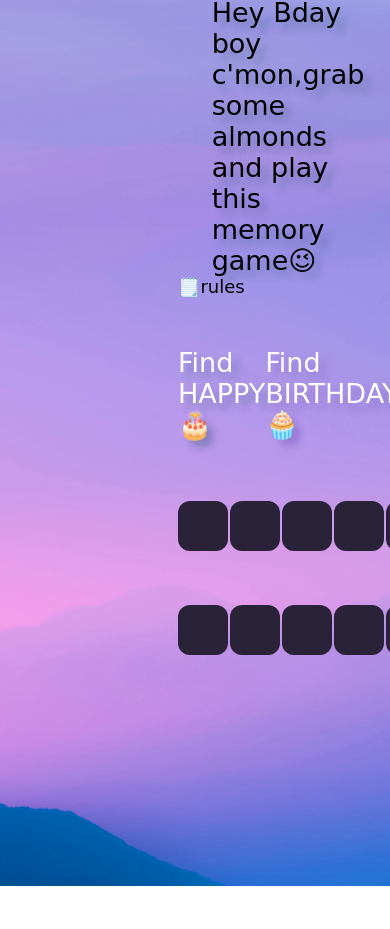
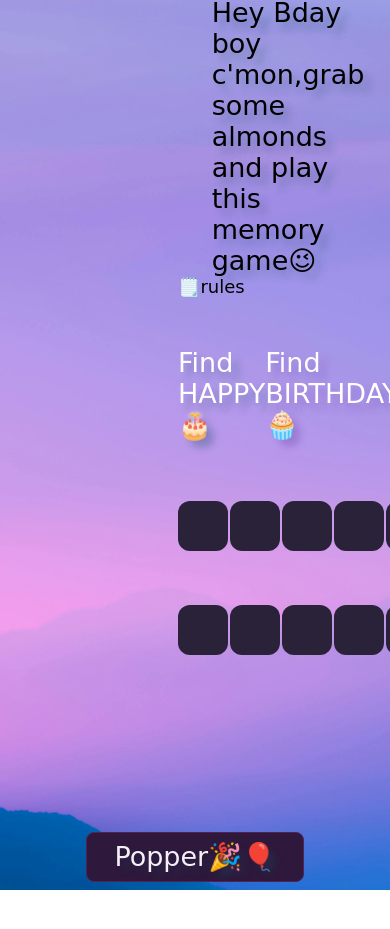
Before and after one commit to umang990/birthday-wish, a plain HTML site: page index.html in a window 390 px wide. Shown: the part 81-1010 px from the top of the page. After the commit the page ends 971 px from the top, so only its background shows below. Drawn offline with nearby package versions, Linux system fonts and the light colour scheme.

Commit message:
modified

```diff
--- a/style.css
+++ b/style.css
@@ -135,6 +135,7 @@ font-family: cursive;
     justify-content: space-between;
 
 }
+
 .endh{
     display: grid;
     grid-template-columns: repeat(5, 50px);
@@ -144,24 +145,47 @@ font-family: cursive;
     display: grid;
     grid-template-columns: repeat(8, 50px);
     grid-gap: 1px;
-}
-.btn{font-family: cursive ;
+ }
+
+.btn {
+    font-family: cursive;
     text-shadow: 7px 7px 7px rgba(24, 75, 104, 0.3);
-
     color: #f5f0f8;
     font-size: 30px;
-    height: 1px;
     background-color: #2e183b;
-    border: solid 1px rgb(82, 33, 86) ;
+    border: solid 1px rgb(82, 33, 86);
     border-radius: 8px;
-    margin-left: 600px;
-    margin-right: 600px;
+    display: flex;
+    justify-content: center;
+    align-items: center;
+
+    margin: 0 auto;
     margin-top: 25px;
-    padding-top: 3px;
-    padding-bottom: 40px;
-    padding-left: 80px;
+    max-width: 300px;
+
+    padding: 10px;
+
     cursor: pointer;
+    text-align: center;
+    word-wrap: break-word;
 }
+
+@media screen and (max-width: 1024px) {
+    .btn {
+        font-size: 24px;
+        max-width: 250px;
+        padding: 10px;
+    }
+}
+
+@media screen and (max-width: 768px) {
+    .btn {
+        font-size: 20px;
+        max-width: 200px;
+        padding: 8px;
+    }
+}
+
 .hoverr {
     font-size: 27px; /* Default font size */
     transition: font-size 0.3s ease; /* Smooth transition */
```
Also changed, not shown: index.html (renamed from bday.html).
